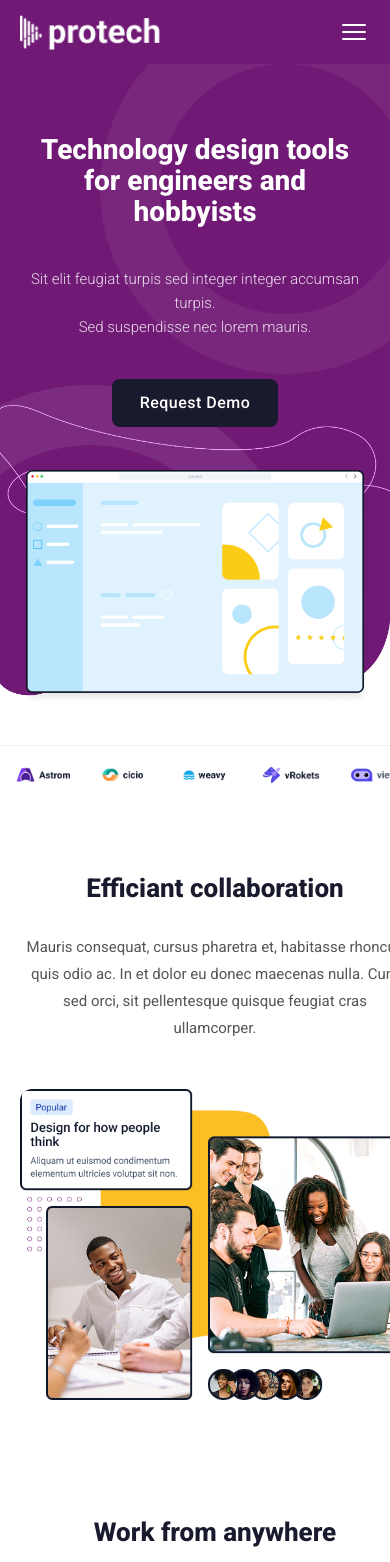
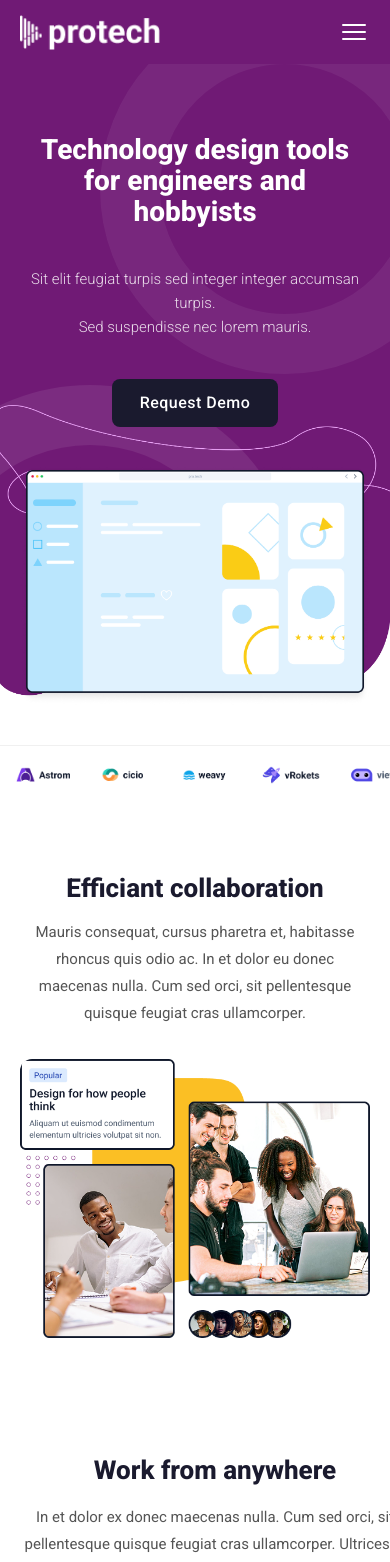
Before and after one commit to hasaan398/React, a React (Vite) app: page / in a window 390 px wide. Shown: the top 1562 px of the page. Built offline with nearby package versions, Linux system fonts and the light colour scheme.

Commit message:
Your message

```diff
--- a/src/components/efficiant/efficiant.css
+++ b/src/components/efficiant/efficiant.css
@@ -3,8 +3,9 @@
 .efficiant {
   width: 100%;
   background-color: #ffffff;
-  padding: 80px;
-  align-items: center;
+  padding: 80px 40px;
+  box-sizing: border-box;
+  overflow: hidden;
 }
 
 .efficiant-content {
@@ -12,12 +13,14 @@
   align-items: center;
   justify-content: center;
   gap: 80px;
-  max-width: 1440px;
+  max-width: 1200px;
   margin: 0 auto;
+  box-sizing: border-box;
 }
 
 .efficiant-image {
   flex: 1;
+  min-width: 0;
 }
 
 .efficiant-image img {
@@ -29,8 +32,7 @@
 
 .efficiant-text {
   flex: 1;
-  align-items: center;
-  justify-content: center;
+  min-width: 0;
 }
 
 .efficiant-heading {
@@ -38,7 +40,6 @@
   font-weight: 800;
   font-size: 56px;
   line-height: 110%;
-  letter-spacing: 0;
   color: #1a1a2e;
   margin-bottom: 16px;
 }
@@ -48,55 +49,25 @@
   font-weight: 400;
   font-size: 20px;
   line-height: 180%;
-  letter-spacing: 0;
   color: #555;
+  margin: 0;
 }
 
-/* Tablet */
 @media (max-width: 1024px) {
-  .efficiant {
-    padding: 60px 40px;
-  }
-  .efficiant-content {
-    gap: 48px;
-  }
-  .efficiant-heading {
-    font-size: 42px;
-  }
+  .efficiant { padding: 60px 40px; }
+  .efficiant-content { gap: 48px; }
+  .efficiant-heading { font-size: 42px; }
 }
 
-/* Mobile - text upar, image neeche */
 @media (max-width: 768px) {
-  .efficiant {
-    padding: 48px 20px;
-  }
-  .efficiant-content {
-    flex-direction: column-reverse; /* 👈 image neeche, text upar */
-    gap: 32px;
-  }
-  .efficiant-text {
-    display: flex;
-    flex-direction: column;
-    align-items: center;
-    text-align: center;
-  }
-  .efficiant-heading {
-    font-size: 32px;
-    text-align: center;
-  }
-  .efficiant-description {
-    font-size: 16px;
-    text-align: center;
-  }
+  .efficiant { padding: 48px 20px; }
+  .efficiant-content { flex-direction: column-reverse; gap: 32px; }
+  .efficiant-text { text-align: center; }
+  .efficiant-heading { font-size: 32px; }
+  .efficiant-description { font-size: 16px; }
 }
 
 @media (max-width: 480px) {
-  .efficiant-heading {
-    font-size: 26px;
-    text-align: center;
-  }
-  .efficiant-description {
-    font-size: 15px;
-    text-align: center;
-  }
+  .efficiant-heading { font-size: 26px; }
+  .efficiant-description { font-size: 15px; }
 }
--- a/src/components/end/end.css
+++ b/src/components/end/end.css
@@ -68,10 +68,10 @@
 }
 
 .faq-icon {
-  font-size: 22px;
-  color: #000000ad;
+  font-size: 10px;
+  font-weight: bold;
+  color: #000000;
   flex-shrink: 0;
-  font-weight: 300;
   line-height: 1;
 }
 
@@ -95,7 +95,7 @@
 }
 
 .ready-cta-inner {
-
+  max-width: 700px;
   margin: 0 auto;
   display: flex;
   flex-direction: column;
@@ -145,7 +145,7 @@
 ══════════════════════════════════════ */
 .footer {
   background-color: #ffffff;
-  padding: 60px 40px 24px;
+  padding: 60px 40px 32px;
   border-top: 1px solid #e5e7eb;
 }
 
@@ -153,22 +153,22 @@
   max-width: 1200px;
   margin: 0 auto;
   display: flex;
-  gap: 60px;
+  gap: 80px;
   padding-bottom: 48px;
   border-bottom: 1px solid #e5e7eb;
   flex-wrap: wrap;
+  align-items: flex-start;
 }
 
 .footer-logo img {
   height: 36px;
   width: auto;
   object-fit: contain;
-
 }
 
 .footer-cols {
   display: flex;
-  gap: 48px;
+  gap: 150px;
   flex: 1;
   flex-wrap: wrap;
 }
@@ -176,30 +176,32 @@
 .footer-col {
   display: flex;
   flex-direction: column;
-  gap: 10px;
+  gap: 14px;       /* 👈 links ke beech zyada gap */
   min-width: 100px;
 }
 
 .footer-col h5 {
   font-family: 'Roboto', sans-serif;
-  font-size: 11px;
+  font-size: 12px;
   font-weight: 700;
   color: #374151;
   letter-spacing: 1.2px;
   text-transform: uppercase;
-  margin-bottom: 4px;
+  margin-bottom: 6px;
 }
 
 .footer-col a {
   font-family: 'Roboto', sans-serif;
-  font-size: 14px;
+  font-size: 16px;   /* 👈 16px Figma jaisa */
   color: #555555;
   text-decoration: none;
   transition: color 0.2s;
+  line-height: 1.4;
 }
 
 .footer-col a:hover { color: #701A75; }
 
+/* ── BOTTOM BAR ── */
 .footer-bottom {
   max-width: 1200px;
   margin: 0 auto;
@@ -234,12 +236,12 @@
 
 .footer-social {
   display: flex;
-  gap: 14px;
+  gap: 16px;
 }
 
 .footer-social a {
   color: #555555;
-  font-size: 16px;
+  font-size: 18px;
   transition: color 0.2s;
   display: flex;
   align-items: center;
@@ -253,7 +255,9 @@
 @media (max-width: 1024px) {
   .faq { padding: 60px 24px; }
   .footer { padding: 48px 24px 20px; }
+  .footer-top { gap: 48px; }
   .footer-cols { gap: 32px; }
+  .footer-col { min-width: 140px; }
 }
 
 @media (max-width: 768px) {
@@ -265,9 +269,15 @@
   .ready-cta { padding: 48px 20px; }
   .ready-cta-heading { font-size: 30px; }
   .ready-cta-sub { font-size: 15px; }
-  .ready-cta-btn {  text-align: center; }
+  .ready-cta-btn { text-align: center; }
 
   .footer-top { flex-direction: column; gap: 32px; }
+  .footer-cols {
+    width: 100%;
+    gap: 24px;
+    justify-content: space-between;
+  }
+  .footer-col { min-width: 120px; }
   .footer-bottom { flex-direction: column; align-items: flex-start; gap: 16px; }
   .footer-legal { margin-left: 0; }
 }
@@ -275,5 +285,11 @@
 @media (max-width: 480px) {
   .faq-heading { font-size: 24px; }
   .ready-cta-heading { font-size: 24px; }
-  .footer-cols { display: grid; grid-template-columns: 1fr 1fr; gap: 24px; }
+  .footer-cols {
+    display: grid;
+    grid-template-columns: 1fr 1fr;
+    gap: 20px;
+  }
+  .footer-col a { font-size: 14px; }
+  .footer-social { gap: 12px; }
 }
```
